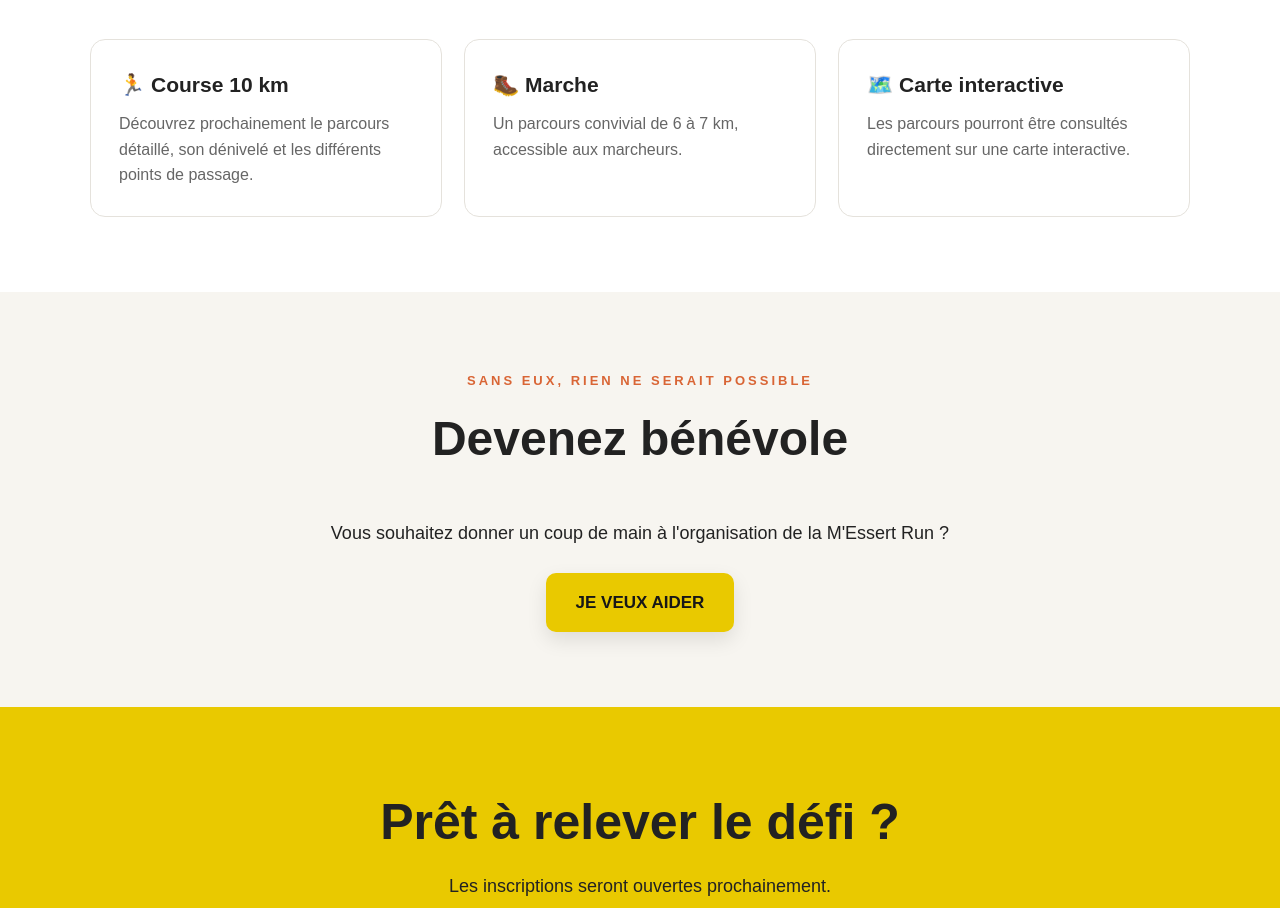
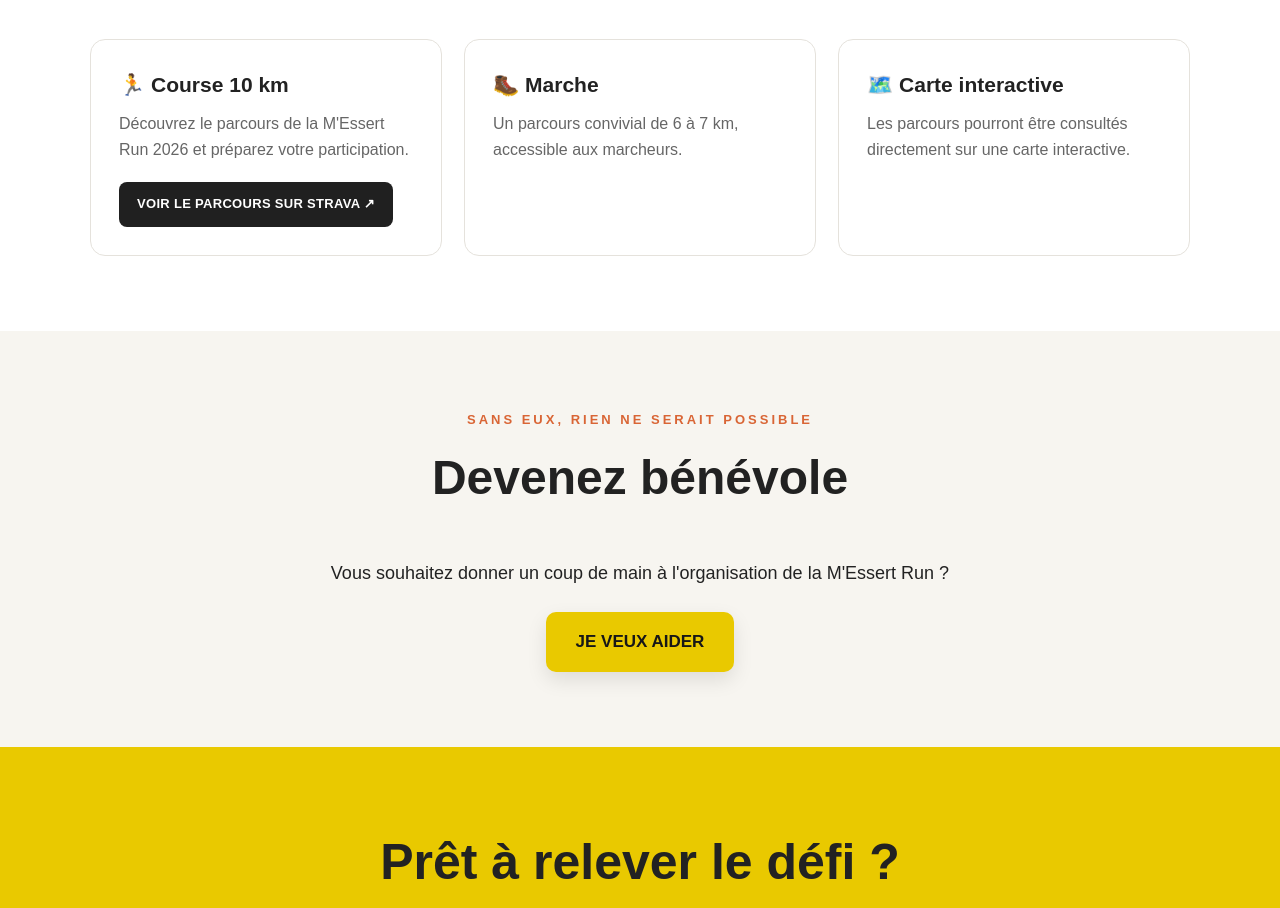
Before and after one commit to MEssertRit/messert-run, a plain HTML site: page index.html in a window 1280 px wide. Shown: the part 2335-3243 px from the top of the page. Drawn offline with Linux system fonts and the light colour scheme.

Commit message:
Add Strava button and update course details
Added Strava button with styling and updated course description.

```diff
--- a/index.html
+++ b/index.html
@@ -499,6 +499,21 @@ footer p {
         font-size: 30px;
     }
 }
+    .strava-button {
+    display: inline-block;
+    margin-top: 20px;
+    padding: 12px 18px;
+    background: #202020;
+    color: white;
+    border-radius: 8px;
+    font-size: 13px;
+    font-weight: 800;
+    letter-spacing: .3px;
+}
+
+.strava-button:hover {
+    background: #d96535;
+}
 </style>
 </head>
 
@@ -777,14 +792,21 @@ footer p {
 
             <div class="info-card">
 
-                <h3>🏃 Course 10 km</h3>
+    <h3>🏃 Course 10 km</h3>
 
-                <p>
-                    Découvrez prochainement le parcours détaillé,
-                    son dénivelé et les différents points de passage.
-                </p>
+    <p>
+        Découvrez le parcours de la M'Essert Run 2026
+        et préparez votre participation.
+    </p>
 
-            </div>
+    <a href="https://www.strava.com/routes/3539167698193867726"
+       target="_blank"
+       rel="noopener"
+       class="strava-button">
+        VOIR LE PARCOURS SUR STRAVA ↗
+    </a>
+
+</div>
 
 
             <div class="info-card">
```
